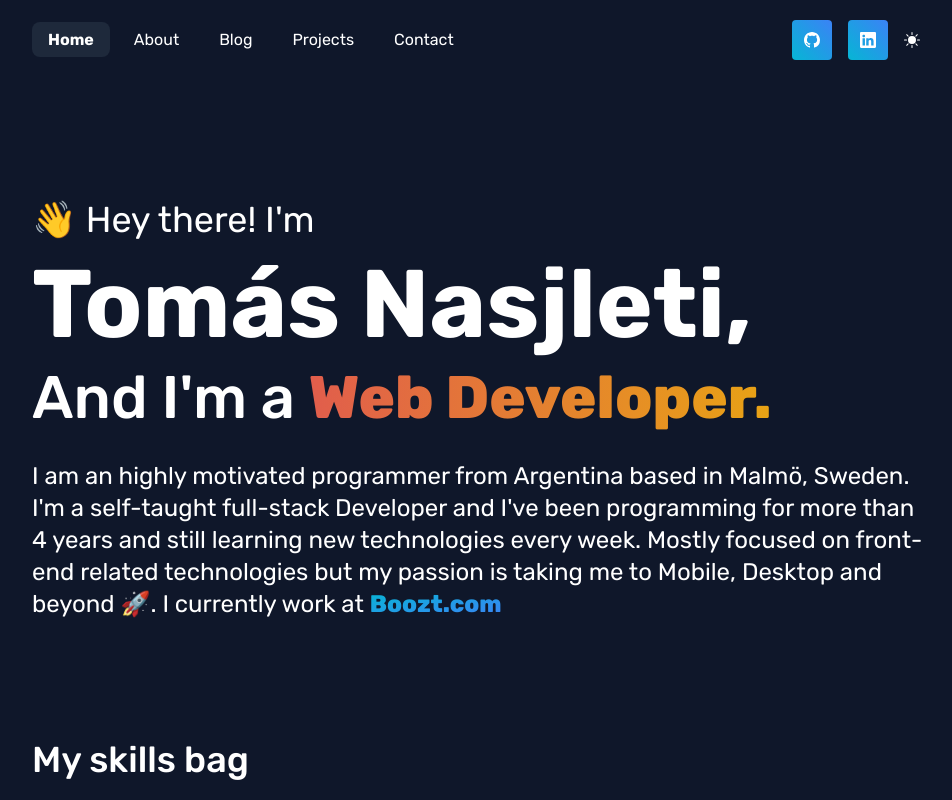
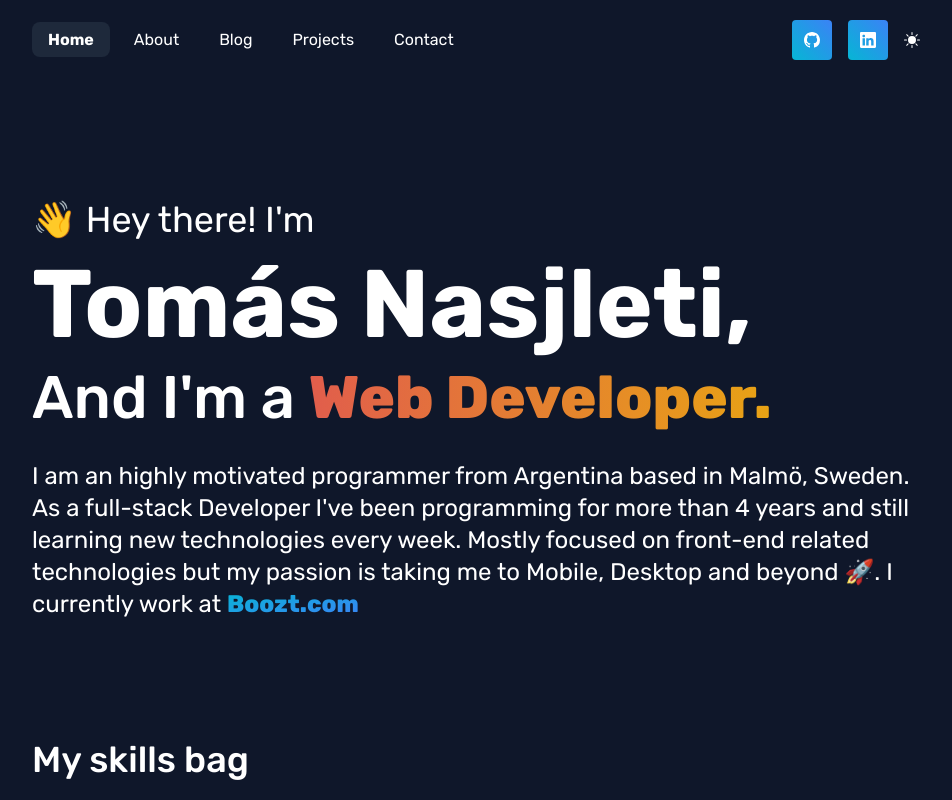
Before and after one commit to TomAndril/mywebsite-v2, a Next.js app: page / in a window 1280 px wide. Shown: the top 800 px of the page, without its empty margins (160-1112 px from the left). Built offline with nearby package versions, Linux system fonts and the light colour scheme.

Commit message:
new hero phrase

```diff
--- a/sections/Hero.tsx
+++ b/sections/Hero.tsx
@@ -30,7 +30,7 @@ const Hero: React.FC = () => {
         className="mt-8 text-md sm:text-lg md:text-xl lg:text-2xl"
       >
         I am an highly motivated programmer from Argentina based in Malmö,
-        Sweden. I'm a self-taught full-stack Developer and I've been programming
+        Sweden. As a full-stack Developer I've been programming
         for more than 4 years and still learning new technologies every week.
         Mostly focused on front-end related technologies but my passion is
         taking me to Mobile, Desktop and beyond 🚀. I currently work at{" "}
```
